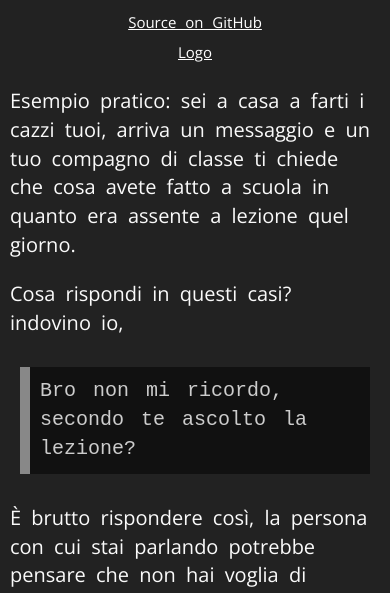
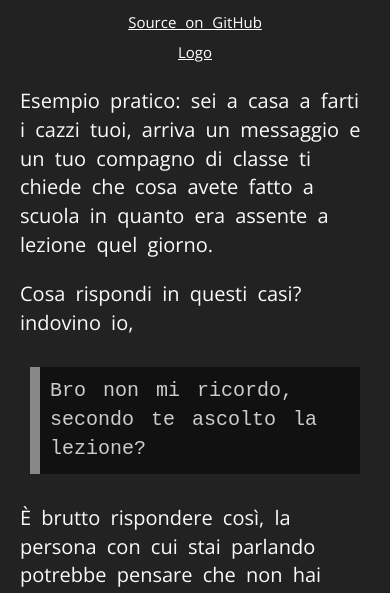
Before and after one commit to LoreEatKids/Kidseater.com, a plain HTML site: page index.html in a window 390 px wide. Shown: the part 243-836 px from the top of the page. Drawn offline with nearby package versions, Linux system fonts and the light colour scheme.

Commit message:
Update style.css

```diff
--- a/style.css
+++ b/style.css
@@ -48,6 +48,8 @@ blockquote {
 	margin-top: 40px;
 }
 
+/* Media Query */
+
 @media (max-width: 550px) {
 	header {
 		text-align: center;
@@ -59,6 +61,7 @@ blockquote {
 		line-height: 70px;
 	}
 	main {
+		padding: 0 10px;
 		font-size: 20px;
 		word-spacing: 5px;
 	}
```
